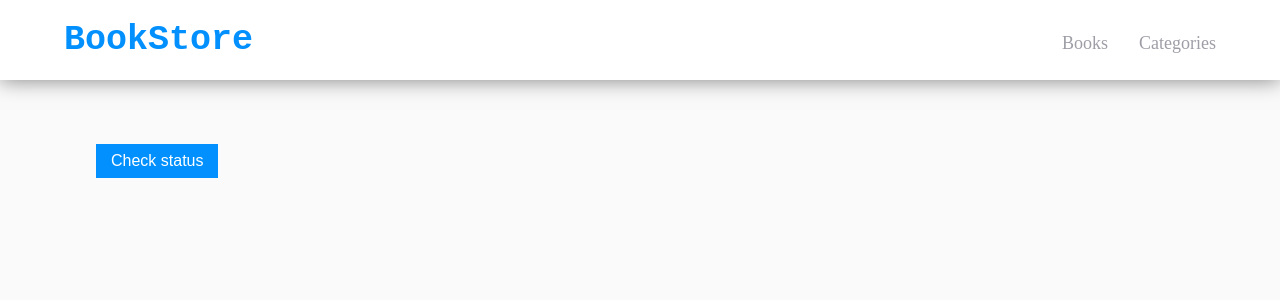
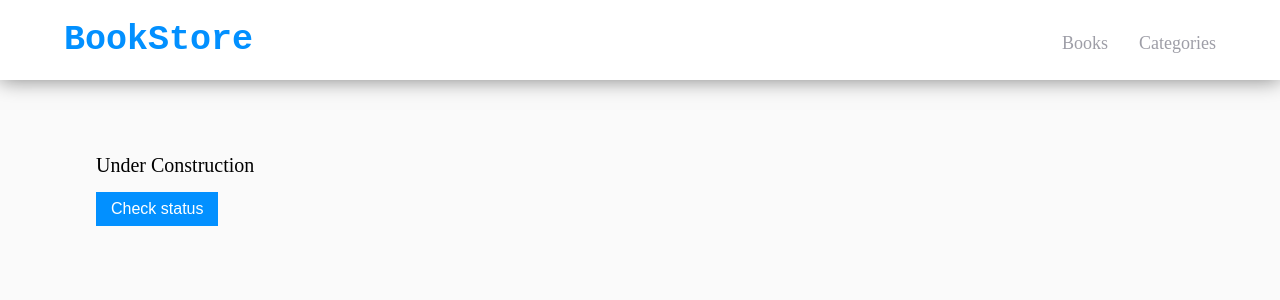
Before and after one commit to yayner2002/book-store, a React (Create React App) app: page /categories in a window 1280 px wide. Shown: the top 300 px of the page. Built offline with nearby package versions, Linux system fonts and the light colour scheme.

Commit message:
Add category status

```diff
--- a/src/components/Categories.js
+++ b/src/components/Categories.js
@@ -1,10 +1,17 @@
 import React from 'react';
+import { useDispatch, useSelector } from 'react-redux';
 import './styles/Categories.css';
+import { checkStatus } from '../redux/categories/Categories';
 
-const Categories = () => (
-  <div className="categories-container">
-    <button type="button" className="categories-btn">Check status</button>
-  </div>
-);
+const Categories = () => {
+  const categoryStatus = useSelector((state) => state.category);
+  const dispatch = useDispatch();
+  return (
+    <div className="categories-container">
+      <p className="categoryStatus">{categoryStatus}</p>
+      <button type="button" className="categories-btn" onClick={() => dispatch(checkStatus())}>Check status</button>
+    </div>
+  );
+};
 
 export default Categories;
--- a/src/components/styles/Categories.css
+++ b/src/components/styles/Categories.css
@@ -7,3 +7,10 @@
   color: #fff;
   font-size: 16px;
 }
+
+.categoryStatus {
+  font-size: 20px;
+  margin: 5px 0;
+  padding: 10px;
+  padding-left: 0%;
+}
--- a/src/redux/categories/categories.js
+++ b/src/redux/categories/categories.js
@@ -1,6 +1,6 @@
 import CHECK_STATUS from './actionTypes';
 
-const categoriesReducer = (state = 'Under Construction', action) => {
+const categoriesReducer = (state = '', action) => {
   switch (action.type) {
     case CHECK_STATUS:
       return action.payload;
```
